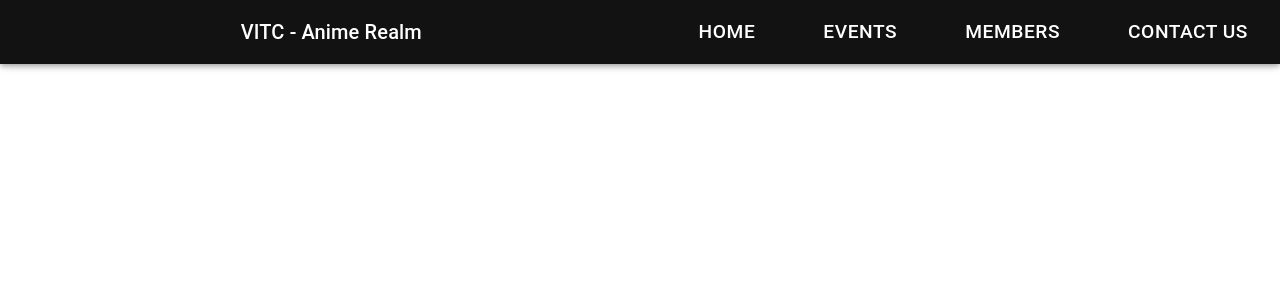
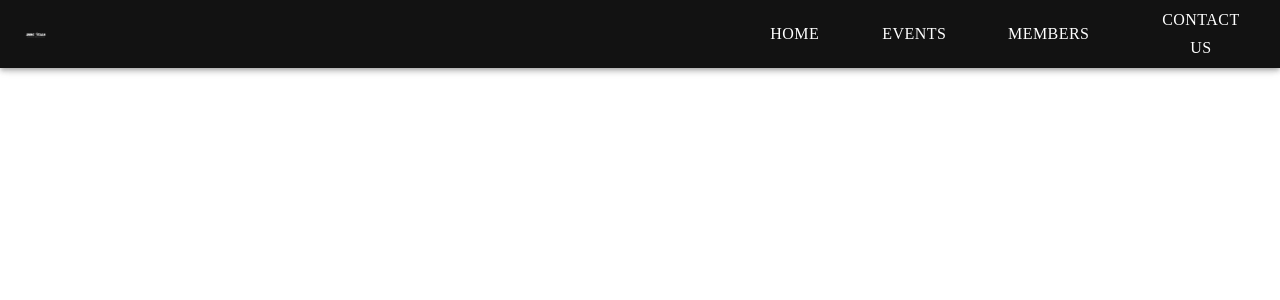
Before and after one commit to Azaken1248/AnimeClub, a React (Vite) app: page / in a window 1280 px wide. Shown: the top 300 px of the page. Built offline with nearby package versions, Linux system fonts and the light colour scheme; a web font is replaced by a local one.

Commit message:
Adding A Logo And Beginning Routing Build

```diff
--- a/src/Components/App.tsx
+++ b/src/Components/App.tsx
@@ -1,16 +1,49 @@
-//import { useState } from "react";
+import { useState } from "react";
 import NavigationBar from "./NavigationBar";
 import "../Styles/App.css";
-import { SetStateAction } from "react";
 
 function App() {
-  return (
-    <NavigationBar
-      setCurrentPage={function (value: SetStateAction<string>): void {
-        throw new Error("Function not implemented.");
-      }}
-    ></NavigationBar>
-  );
+  const [current_page, setCurrentPage] = useState("home");
+  var cp = current_page;
+  var cpp = cp;
+  var cp = cpp;
+  if (current_page == "home") {
+    return (
+      <>
+        <NavigationBar setCurrentPage={setCurrentPage} />
+        <div className="nav-fixer"></div>
+      </>
+    );
+  } else if (current_page == "events") {
+    return (
+      <>
+        <NavigationBar setCurrentPage={setCurrentPage} />
+        <div className="nav-fixer"></div>
+      </>
+    );
+  } else if (current_page == "members") {
+    return (
+      <>
+        <NavigationBar setCurrentPage={setCurrentPage} />
+        <div className="nav-fixer"></div>
+      </>
+    );
+  } else if (current_page == "contact us") {
+    return (
+      <>
+        <NavigationBar setCurrentPage={setCurrentPage} />
+        <div className="nav-fixer"></div>
+      </>
+    );
+  } else {
+    return (
+      <>
+        <NavigationBar setCurrentPage={setCurrentPage}></NavigationBar>
+        <div className="nav-fixer"></div>
+        <h1>{current_page}</h1>
+      </>
+    );
+  }
 }
 
 export default App;
--- a/src/Components/NavigationBar.tsx
+++ b/src/Components/NavigationBar.tsx
@@ -14,6 +14,7 @@ import Toolbar from "@mui/material/Toolbar";
 import Typography from "@mui/material/Typography";
 import Button from "@mui/material/Button";
 import styled from "styled-components";
+import logoWhite from "../assets/logo-white.png";
 
 //import LogoBlack from "../assets/LogoBlack.png";
 
@@ -45,9 +46,14 @@ export default function DrawerAppBar(props: Props) {
   const drawer = (
     <Box
       onClick={handleDrawerToggle}
-      sx={{ textAlign: "center", color: "#FFFFFF", backgroundColor: "#121212" }}
+      sx={{
+        textAlign: "center",
+        color: "#FFFFFF",
+        backgroundColor: "#121212",
+        fontFamily: "cursive",
+      }}
     >
-      <Typography variant="h6" sx={{ my: 2 }}>
+      <Typography variant="h6" sx={{ my: 2, fontFamily: "cursive" }}>
         <MangaStyle>VITC - Anime Realm</MangaStyle>
       </Typography>
       <Divider />
@@ -55,7 +61,7 @@ export default function DrawerAppBar(props: Props) {
         {navItems.map((item) => (
           <ListItem key={item} disablePadding>
             <ListItemButton
-              sx={{ textAlign: "center" }}
+              sx={{ textAlign: "center", fontFamily: "cursive" }}
               onClick={() => handleNavigate(item.toLowerCase())}
             >
               <ListItemText primary={item} />
@@ -89,14 +95,34 @@ export default function DrawerAppBar(props: Props) {
           >
             <MenuIcon />
           </IconButton>
-          <Typography
+          <Box sx={{ height: "8%", width: "10%" }}>
+            <img
+              src={logoWhite}
+              style={{
+                width: "100%",
+                height: "100%",
+                objectFit: "contain",
+                paddingTop: "6px",
+              }}
+            />
+          </Box>
+          {/*<Typography
             variant="h6"
             component="div"
-            sx={{ flexGrow: 1, display: { xs: "none", sm: "block" } }}
+            sx={{
+              flexGrow: 0,
+              paddingRight: "50%",
+              display: {
+                xs: "none",
+                sm: "block",
+                fontFamily: "cursive",
+                fontSize: "1.5em",
+              },
+            }}
           >
             <MangaStyle>VITC - Anime Realm</MangaStyle>
-          </Typography>
-          <Box sx={{ display: { xs: "none", sm: "flex" } }}>
+        </Typography>*/}
+          <Box sx={{ display: { xs: "none", sm: "flex", paddingLeft: "54%" } }}>
             {navItems.map((item) => (
               <Button
                 key={item}
@@ -105,7 +131,8 @@ export default function DrawerAppBar(props: Props) {
                   color: "#FFFFFF",
                   backgroundColor: "##121212",
                   paddingLeft: "60px",
-                  fontSize: "1.2em",
+                  fontFamily: "cursive",
+                  fontSize: "1.0em",
                   "&:hover": {
                     backgroundColor: "#333333",
                   },
```
Also changed, not shown: src/assets/logo-white.png (added).
